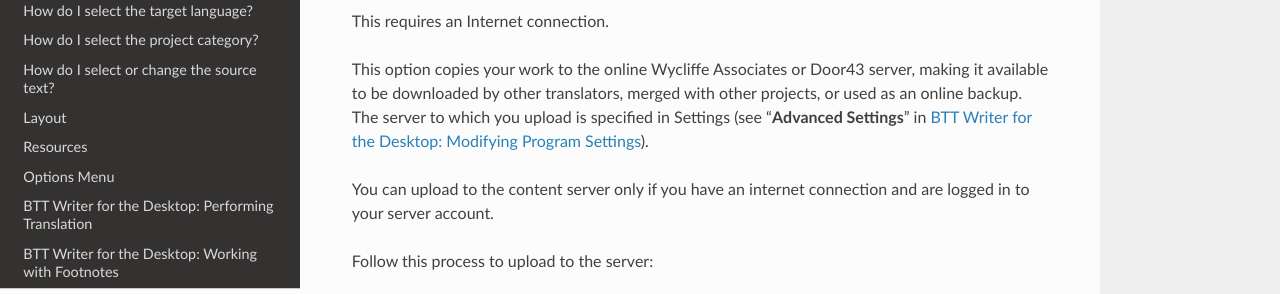
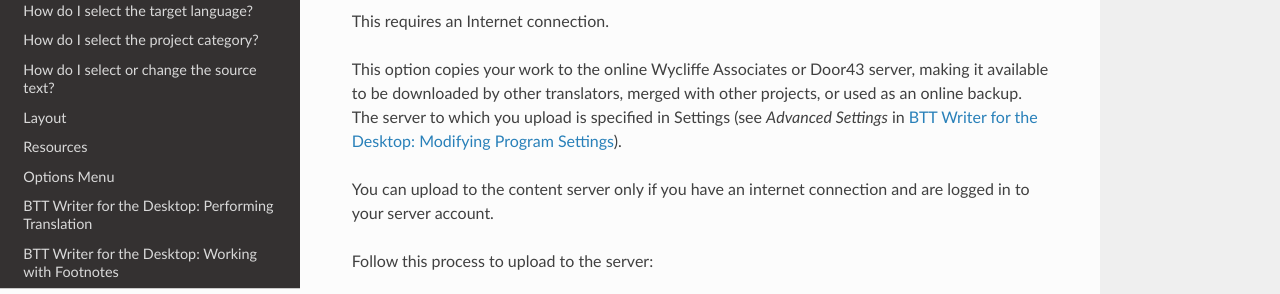
Before and after one commit to mondele/btt-writer-docs, a Sphinx documentation site: the page built from docs/dUpload.rst, in a window 1280 px wide and 900 px high, scrolled down 509 px. Shown: the part 198-492 px from the top of the window. Built offline with Sphinx 7.4.7 and the Read the Docs theme 2.0.0, drawn with Linux system fonts in a browser that asks for light colours; pages that are not in the unit, such as notebooks, are missing from menus.

```diff
--- a/docs/dUpload.rst
+++ b/docs/dUpload.rst
@@ -22,7 +22,7 @@ Upload to the Server
 This requires an Internet connection.
 
 This option copies your work to the online Wycliffe Associates or Door43 server, making it available to be downloaded by other translators, merged with other projects, or used as an online backup. The server to which you upload is specified in Settings
-(see "**Advanced Settings**" in `BTT Writer for the Desktop: Modifying Program Settings <https://github.com/WycliffeAssociates/btt-writer-docs/blob/master/docs/dSettings.rst>`_).
+(see *Advanced Settings* in `BTT Writer for the Desktop: Modifying Program Settings <https://github.com/WycliffeAssociates/btt-writer-docs/blob/master/docs/dSettings.rst>`_).
 
 You can upload to the content server only if you have an internet connection and are logged in to your server account.
 
```
